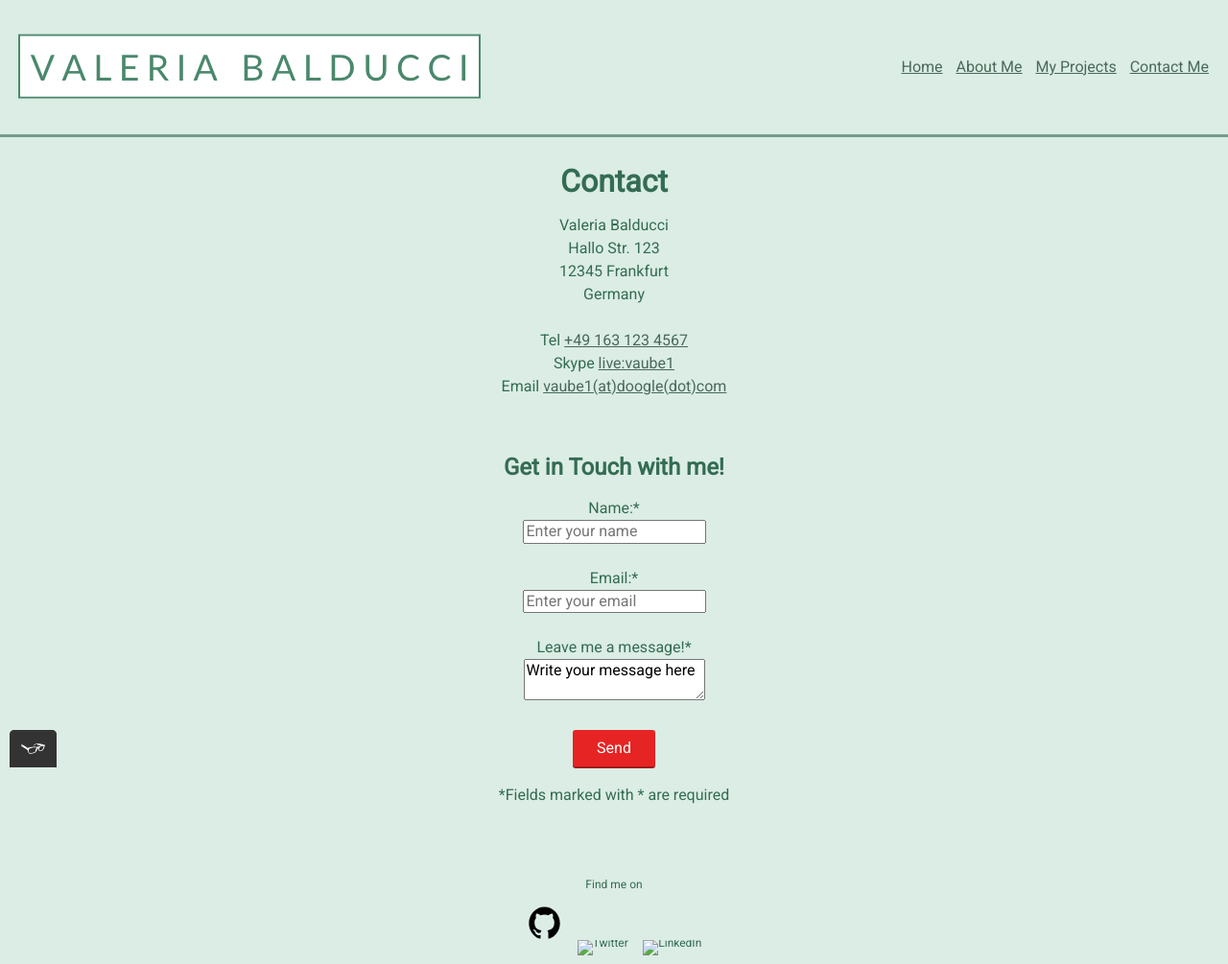
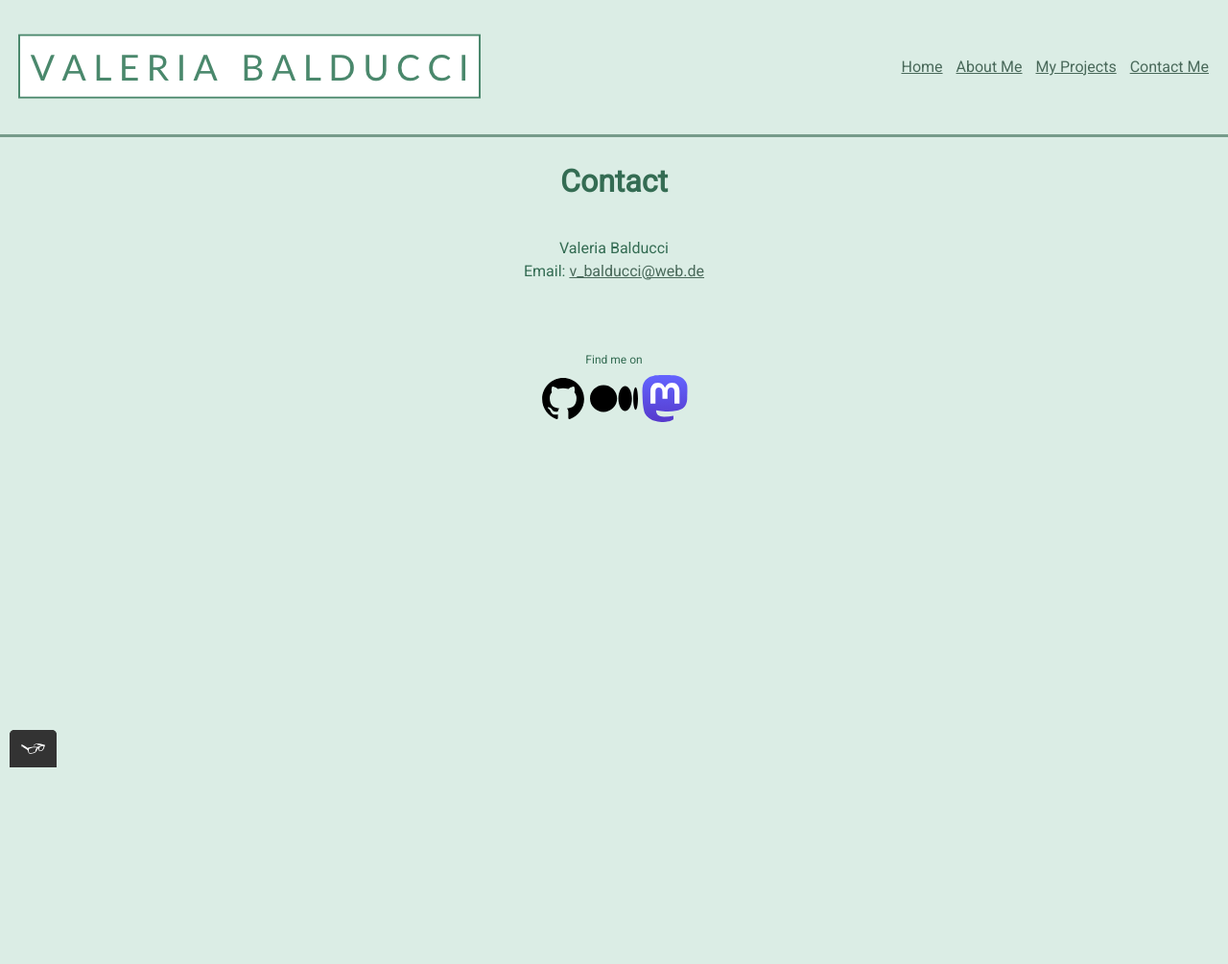
Before and after one commit to Val-Bal/pf-website, a plain HTML site: page contact.html in a window 1280 px wide. Shown: the whole page at 96% size. After the commit the page ends 800 px from the top, so only its background shows below. Drawn offline with nearby package versions, Linux system fonts and the light colour scheme.

Commit message:
update content

```diff
--- a/contact.html
+++ b/contact.html
@@ -31,24 +31,23 @@
         <h1>Contact</h1>
         <div id="contact-details">
             <p>
-                Valeria Balducci<br>
-                Hallo Str. 123<br>
+              <!-- Hallo Str. 123<br>
                 12345 Frankfurt<br>
-                Germany <br>
-                <br>
-                Tel <a href="tel:+491631234567" aria-label="tel:491631234567">+49 163 123 4567</a><br>
-                Skype <a href="skype:live:vaube1" aria-label="skype:live:vaube1">live:vaube1</a><br>
-                Email <a href="mailto:vaube1@doogle.com"
-                    aria-label="mailto:vaube1@doogle.com">vaube1(at)doogle(dot)com</a>
+                Germany <br> -->
+                <br>  Valeria Balducci<br>
+
+                <!-- Tel <a href="tel:+491631234567" aria-label="tel:491631234567">+49 163 123 4567</a><br>
+                Skype <a href="skype:live:vaube1" aria-label="skype:live:vaube1">live:vaube1</a><br> -->
+                Email: <a href="mailto:v_balducci@web.de"
+                    aria-label="mailto:v_balducci@web.de">v_balducci@web.de</a>
             </p>
         </div>
 
         <br>
-
+<!--
         <h2>Get in Touch with me!</h2>
 
         <form action="#" method="post" id="contact-form">
-            <!-- check what method="post" means-->
             <label class="standard-label" for="contact-name">Name:*</label>
             <br>
             <input id="contact-name" type="text" placeholder="Enter your name" required>
@@ -65,14 +64,15 @@
             <br>
             <br>
             <button type="submit">Send</button>
+        -->
             <!-- <input type="submit" value="Send message"> -->
             <!-- where is the difference between button and input-->
-            <br>
+            <!-- <br>
             <p>
                 *Fields marked with * are required
             </p>
         </form>
-        <br>
+        <br> -->
     </main>
 
     <footer class="footer">
@@ -81,12 +81,25 @@
         </p>
         <div class="social-media">
             <!-- Github logo -->
-            <img src="images/github_icon.svg" class="svg" alt="Github">
+            <a href="https://github.com/Val-Bal">
+              <img src="images/github_icon.svg" class="svg" alt="Github">
+            </a>
+            <a href="https://medium.com/@v_balducci">
+                <img src="images/medium_icon.svg" class="svg" alt="Medium">
+              </a>
+              <a href="https://mastodon.social/@VBalducci">
+                <img src="images/mastodon_icon.svg" class="svg" alt="Mastodon">
+              </a>
             <!-- Twitter logo -->
-            <img src="images//twitter_icon.svg" class="svg" alt="Twitter">
+            <!-- <a href="https://twitter.com/your_twitter_handle">
+              <img src="images/twitter_icon.svg" class="svg" alt="Twitter">
+            </a> -->
             <!-- LinkedIn logo -->
-            <img src="images//linkedin_icon.svg" class="svg" alt="LinkedIn">
-        </div>
+            <!-- <a href="https://linkedin.com/in/your_linkedin_profile">
+              <img src="images/linkedin_icon.svg" class="svg" alt="LinkedIn">
+            </a> -->
+          </div>
+
     </footer>
 
     <script src="js/tota11y.min.js"></script>
--- a/resources/css/index.css
+++ b/resources/css/index.css
@@ -146,6 +146,12 @@ img.wave {
     height: 250px;
     width: 250px;
 }
+
+.project-list__item img {
+    width: 500px;
+    height: 270px;
+}
+
 
 /* FOOTER */
 
```
Also changed, not shown: about.html (+2 -4 lines), index.html (+17 -5 lines).
